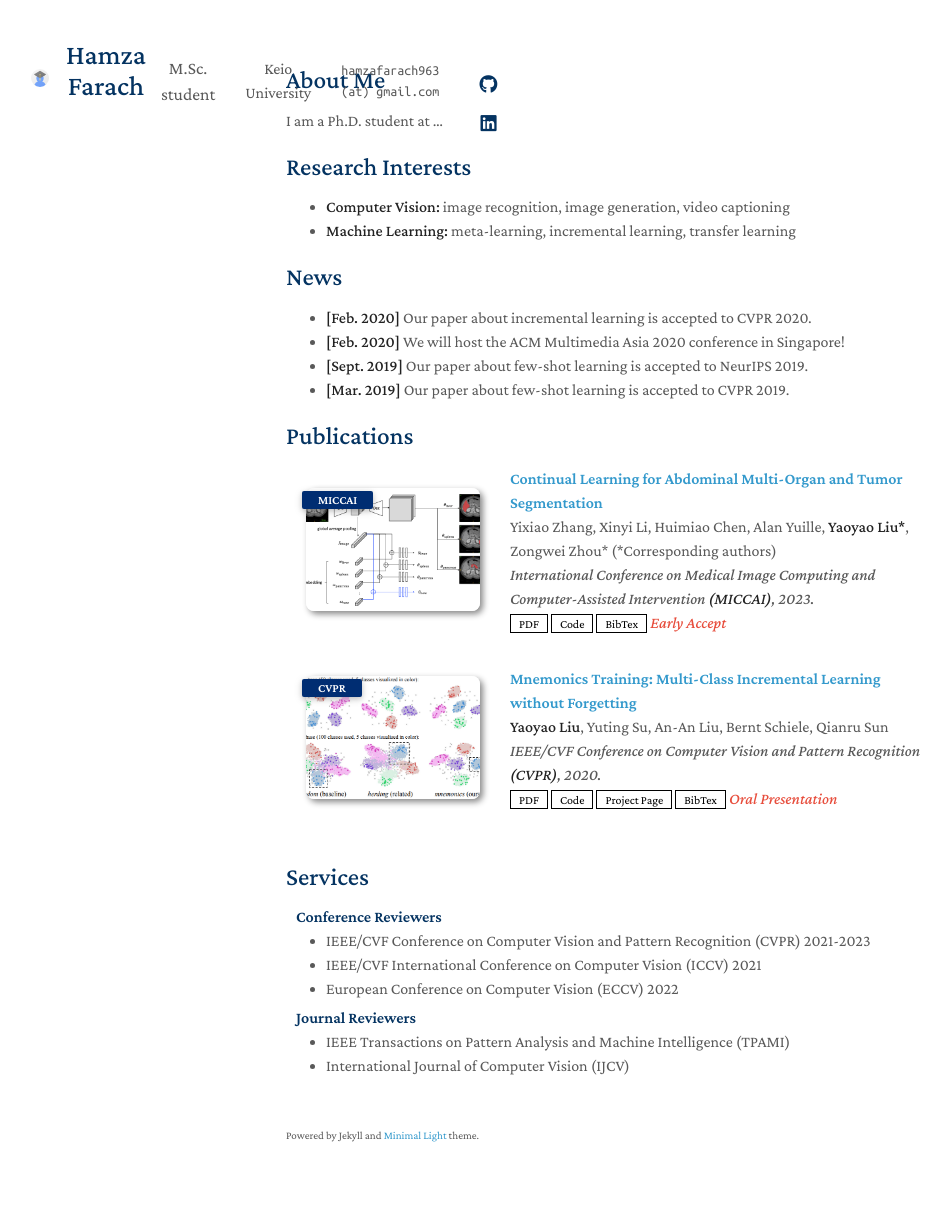
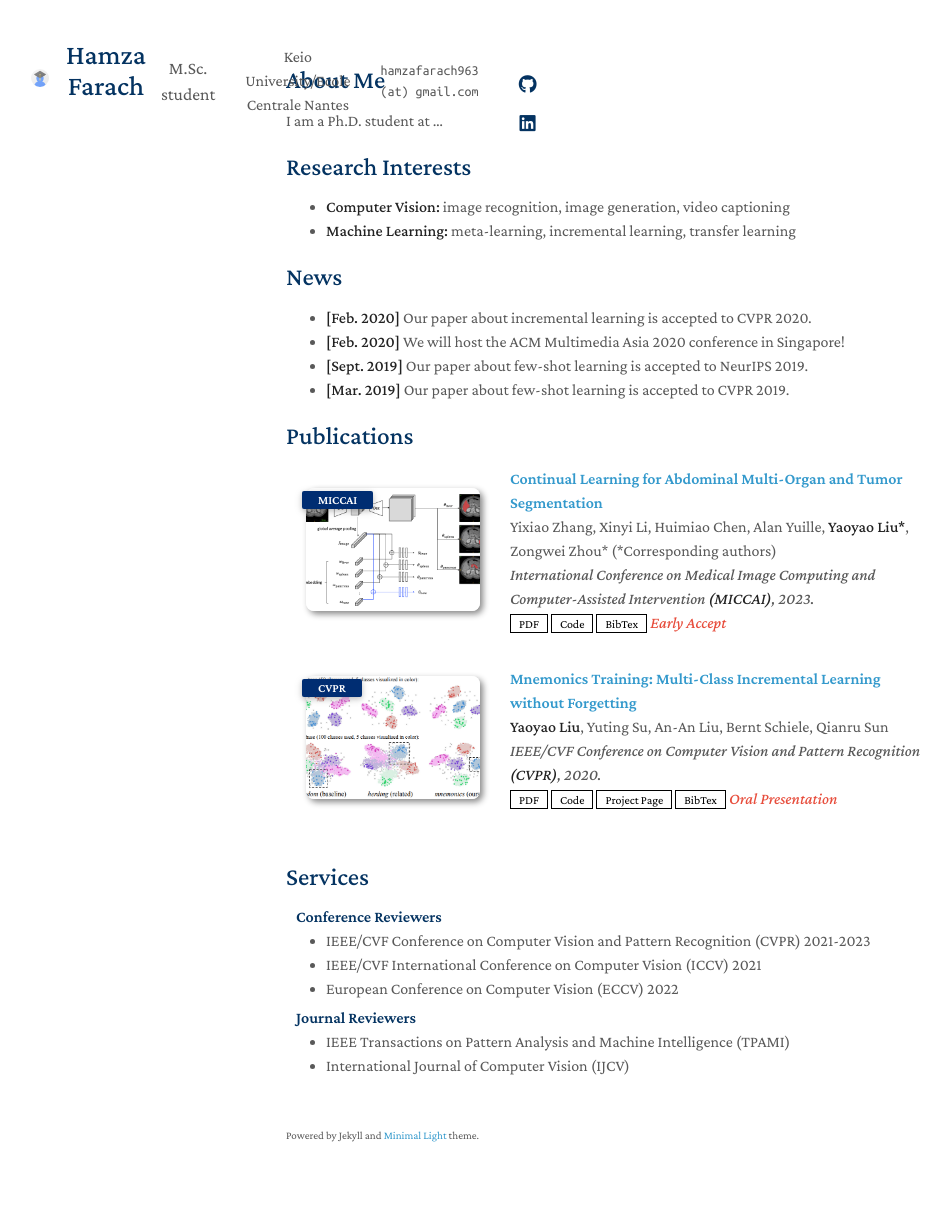
Before and after one commit to hamza963213/hamza-farach.github.io, a Jekyll site: the page built from index.md, in a window 1280 px wide. Shown: the whole page, without its empty margins (184-1135 px from the left). Built offline with Jekyll 4.4.1, drawn with Linux system fonts in a browser that asks for light colours; a style sheet for code colours, icons or effects is not loaded; our own code applies the rules of GitHub Pages for plain Markdown files.

Commit message:
Update _config.yml

```diff
--- a/_config.yml
+++ b/_config.yml
@@ -1,7 +1,7 @@
 # Basic Information
 title: Hamza Farach
 position: M.Sc. student
-affiliation: Keio University
+affiliation: Keio University/Ecole Centrale Nantes
 email: hamzafarach963 (at) gmail.com
 
 # Search Engine Optimization (SEO)
@@ -12,7 +12,7 @@ canonical: https://minimal-light-theme.yliu.me/
 
 # Links
 # If you don't need one of them, you may delete the corresponding line.
-cv_link: assets/files/curriculum_vitae.pdf
+cv_link: assets/files/Resume_HamzaFarach.pdf
 github_link: https://github.com/
 linkedin: https://www.linkedin.com/in/hamza-farach-8b443a2b1/
 
```
